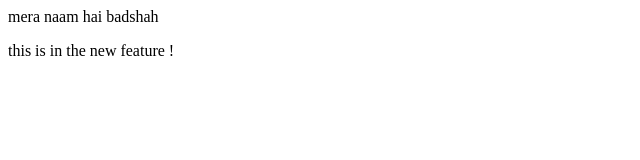
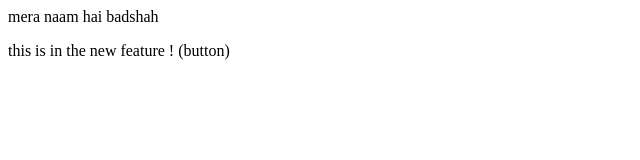
Before and after one commit to blazefreth/localrepo, a plain HTML site: page index.html in a window 1280 px wide. Shown: the full height of the page, 0-640 px from the left. Drawn offline with Linux system fonts and the light colour scheme.

Commit message:
the check of pull clash

```diff
--- a/index.html
+++ b/index.html
@@ -1,3 +1,3 @@
 <p> mera naam hai badshah
 </p>
-<p> this is in the new feature !</p>
+<p> this is in the new feature ! (button)</p>
```
